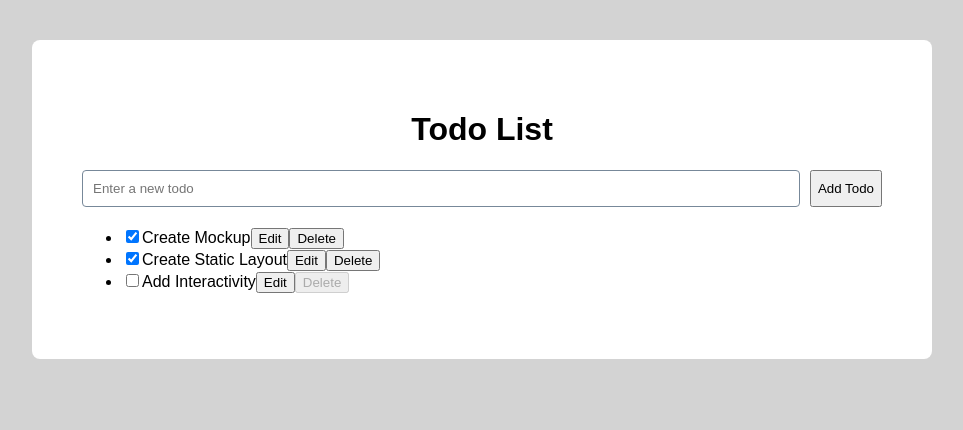
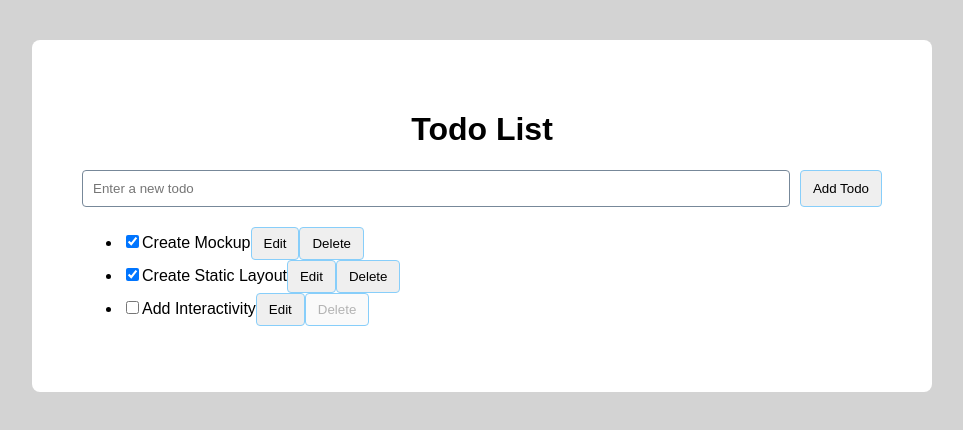
Before and after one commit to SoftwareEngineeringInnovator/R-ALAB-320H_9_1-Building_a_Todo_List, a React (Vite) app: page / in a window 1280 px wide. Shown: the top 430 px of the page, without its empty margins (158-1121 px from the left). Built offline with nearby package versions, Linux system fonts and the light colour scheme.

Commit message:
add style to the Add Todo, Edit, Save and Delete buttons

```diff
--- a/src/App.css
+++ b/src/App.css
@@ -29,3 +29,10 @@ input[type="text"] {
   border: 1px solid lightslategray;
   border-radius: 4px;
 }
+
+button {
+  padding: 8px 12px;
+  border: 1px solid lightskyblue;
+  border-radius: 4px;
+  cursor: pointer;
+}
```
